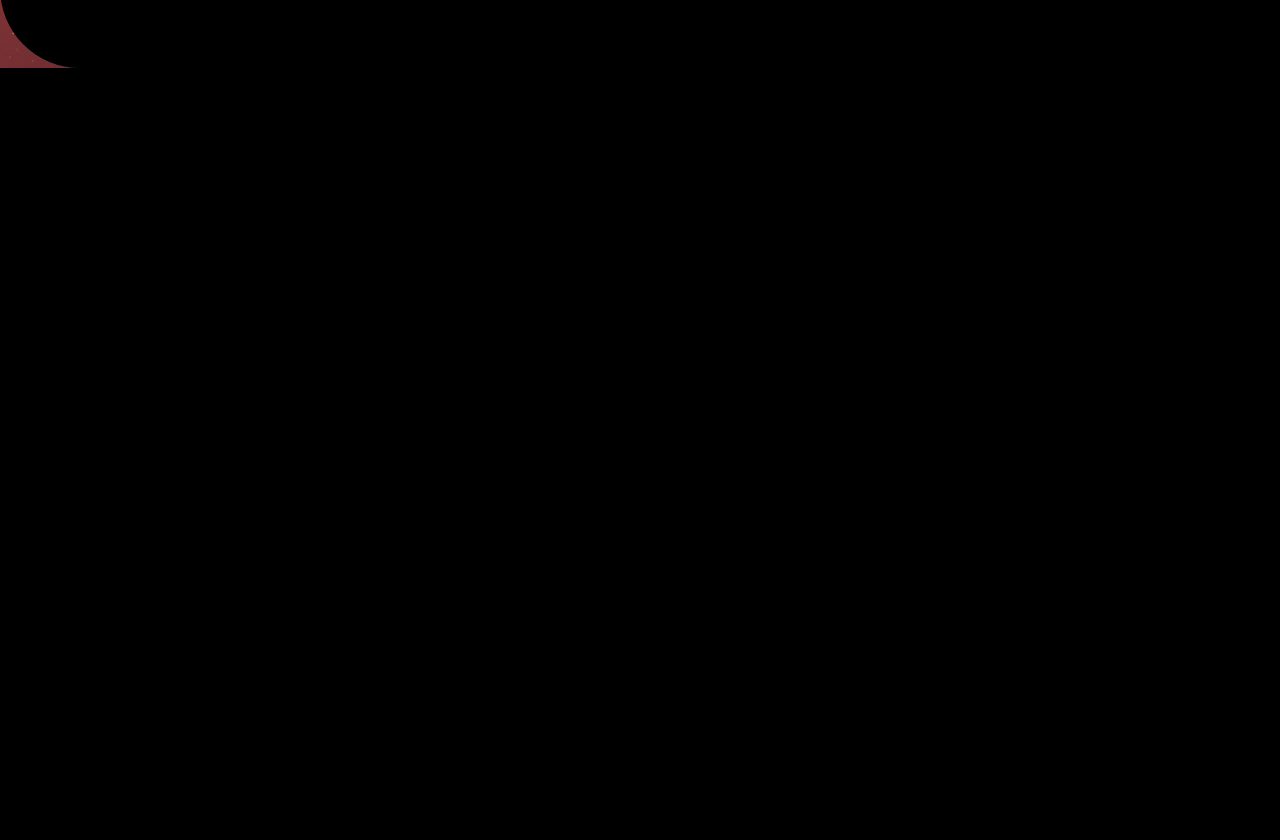
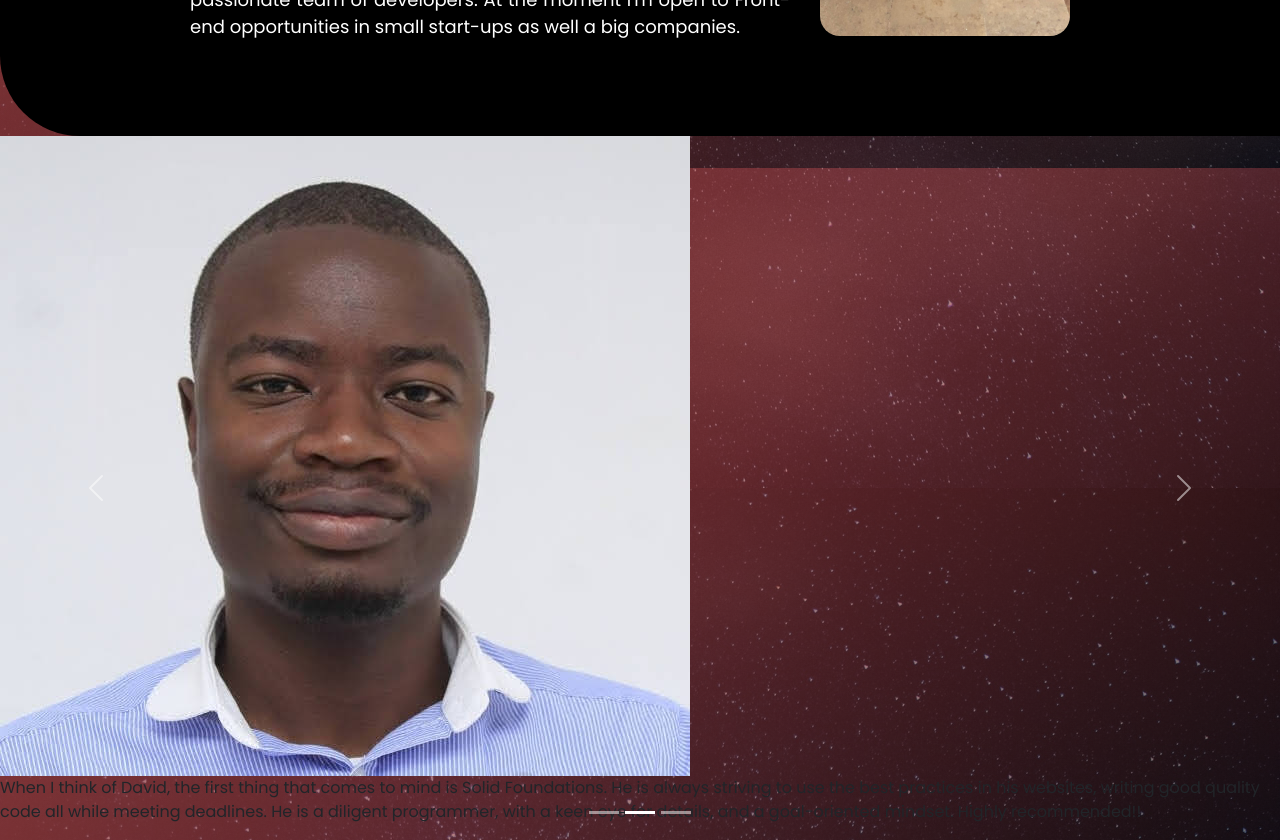
Before and after one commit to daudi13/daudi, a React (Create React App) app: page / in a window 1280 px wide. Shown: the part 1520-2360 px from the top of the page. Before the commit the page ends 1588 px from the top, so only its background shows below. Built offline with nearby package versions, Linux system fonts and the light colour scheme.

Commit message:
Add carousel items

```diff
--- a/public/index.html
+++ b/public/index.html
@@ -28,6 +28,12 @@
       Learn how to configure a non-root public URL by running `npm run build`.
     -->
     <title>React App</title>
+    <link
+  rel="stylesheet"
+  href="https://cdn.jsdelivr.net/npm/bootstrap@5.1.3/dist/css/bootstrap.min.css"
+  integrity="sha384-1BmE4kWBq78iYhFldvKuhfTAU6auU8tT94WrHftjDbrCEXSU1oBoqyl2QvZ6jIW3"
+  crossorigin="anonymous"
+/>
   </head>
   <body>
     <noscript>You need to enable JavaScript to run this app.</noscript>
--- a/src/components/Casourel.js
+++ b/src/components/Casourel.js
@@ -1,41 +1,40 @@
 import React from "react";
+import { Carousel } from "react-bootstrap";
+import './Casourel.css'
+import img from './images/FaceApp_1646036824892.jpg'
 
 const Casourel = () => (
   <Carousel fade>
   <Carousel.Item>
-    <img
-      className="d-block w-100"
-      src="holder.js/800x400?text=First slide&bg=373940"
-      alt="First slide"
-    />
-    <Carousel.Caption>
-      <h3>First slide label</h3>
-      <p>Nulla vitae elit libero, a pharetra augue mollis interdum.</p>
-    </Carousel.Caption>
+      <div className="carosel">
+        <img src={img} alt="David ouma" />
+        <div className="content">
+          <p>
+            When I think of David, the first thing that comes to mind is Solid Foundations. He is always striving to use the best practices in his websites, writing good quality code all while meeting deadlines. He is a diligent programmer, with a keen eye for details, and a goal-oriented mindset. Highly recommended!!
+          </p>
+        </div>
+      </div>
+
   </Carousel.Item>
-  <Carousel.Item>
-    <img
-      className="d-block w-100"
-      src="holder.js/800x400?text=Second slide&bg=282c34"
-      alt="Second slide"
-    />
-
-    <Carousel.Caption>
-      <h3>Second slide label</h3>
-      <p>Lorem ipsum dolor sit amet, consectetur adipiscing elit.</p>
-    </Carousel.Caption>
+    <Carousel.Item>
+      <div className="carosel">
+        <img src={img} alt="David ouma" />
+        <div className="content">
+          <p>
+            When I think of David, the first thing that comes to mind is Solid Foundations. He is always striving to use the best practices in his websites, writing good quality code all while meeting deadlines. He is a diligent programmer, with a keen eye for details, and a goal-oriented mindset. Highly recommended!!
+          </p>
+        </div>
+      </div>
   </Carousel.Item>
-  <Carousel.Item>
-    <img
-      className="d-block w-100"
-      src="holder.js/800x400?text=Third slide&bg=20232a"
-      alt="Third slide"
-    />
-
-    <Carousel.Caption>
-      <h3>Third slide label</h3>
-      <p>Praesent commodo cursus magna, vel scelerisque nisl consectetur.</p>
-    </Carousel.Caption>
+    <Carousel.Item>
+      <div className="carosel">
+        <img src={img} alt="David ouma" />
+        <div className="content">
+          <p>
+            When I think of David, the first thing that comes to mind is Solid Foundations. He is always striving to use the best practices in his websites, writing good quality code all while meeting deadlines. He is a diligent programmer, with a keen eye for details, and a goal-oriented mindset. Highly recommended!!
+          </p>
+        </div>
+      </div>
   </Carousel.Item>
 </Carousel>
 )
--- a/src/components/Routes/Homepage.js
+++ b/src/components/Routes/Homepage.js
@@ -1,5 +1,6 @@
 import './Homepage.css';
 import myPic from '../images/20200217_111546(0).jpg'
+import Casourel from '../Casourel';
 
 function Homepage() {
   return (
@@ -39,6 +40,7 @@ function Homepage() {
           </div>
       </section>
       <section className="testimonials">
+        <Casourel />
       </section>
     </div>
   );
```
Also changed, not shown: src/components/Casourel.css (added), src/components/images/FaceApp_1646036824892.jpg (added).
